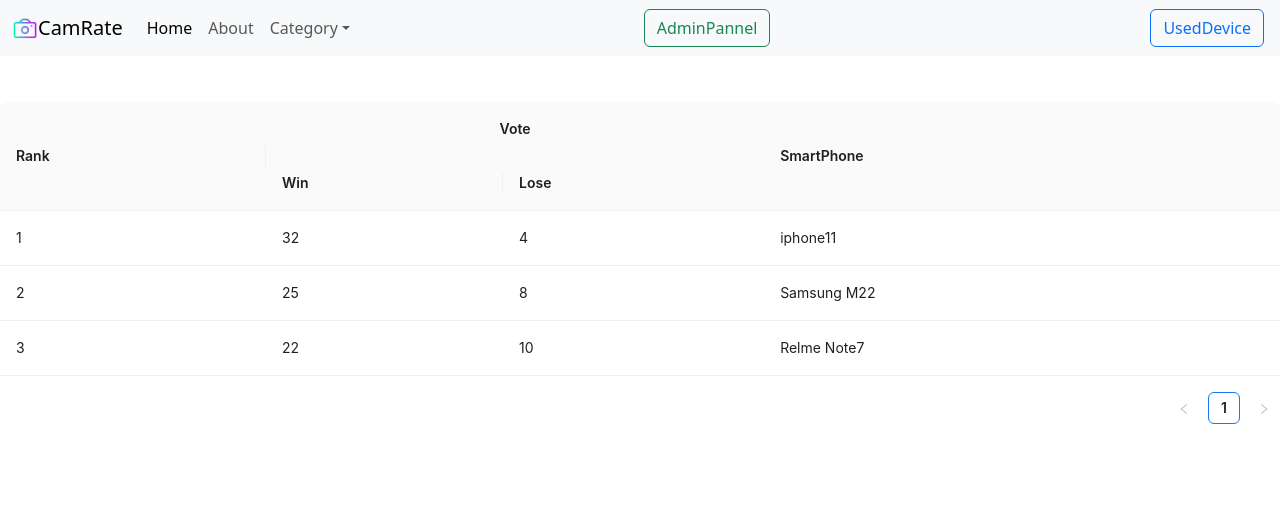
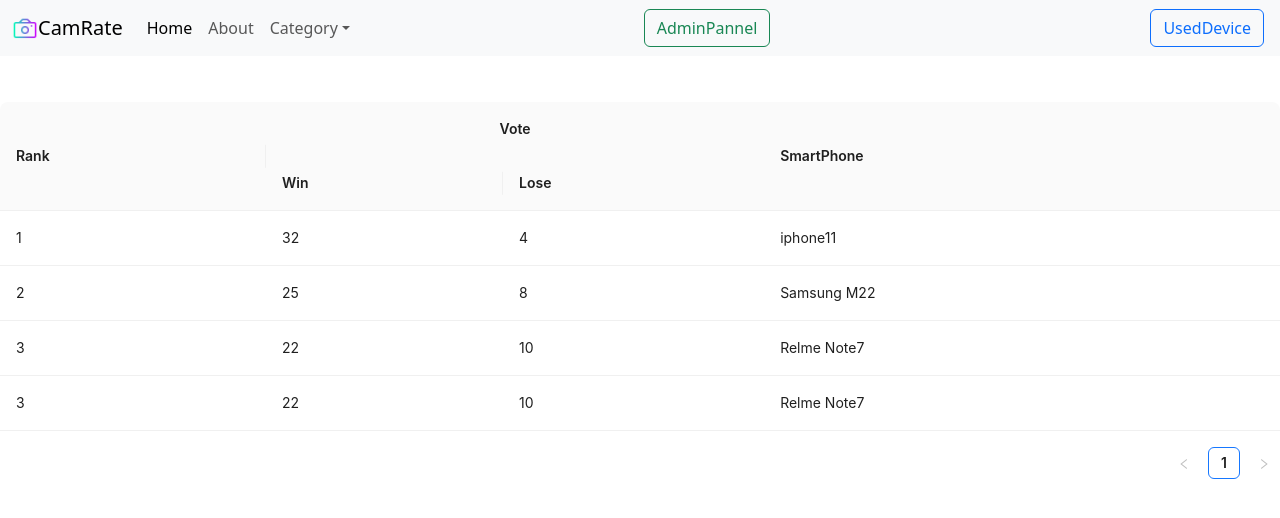
Before and after one commit to mwizard9/Camera_Test, a React (Create React App) app: page /result in a window 1280 px wide. Shown: the top 518 px of the page. Built offline with nearby package versions, Linux system fonts and the light colour scheme.

Commit message:
adding Result

```diff
--- a/src/Components/About.js
+++ b/src/Components/About.js
@@ -8,8 +8,6 @@
               and choose your own best smartphone camera</h3><br/>
              <h1>How To Vote</h1>
              <p>Use your left/right arrow keys to pick the better quality image, or double tap on an image if you are on a phone</p>
-
-
     </div>
   )
 }
--- a/src/Components/Result.js
+++ b/src/Components/Result.js
@@ -23,6 +23,13 @@
         lose: 10,
         smartphone: 'Relme Note7'
     },
+    {
+        key: '2',
+        rank: '3',
+        win: 22,
+        lose: 10,
+        smartphone: 'Relme Note7'
+    },
 ];
 const Result = () =>
     <Table dataSource={data}>
```
